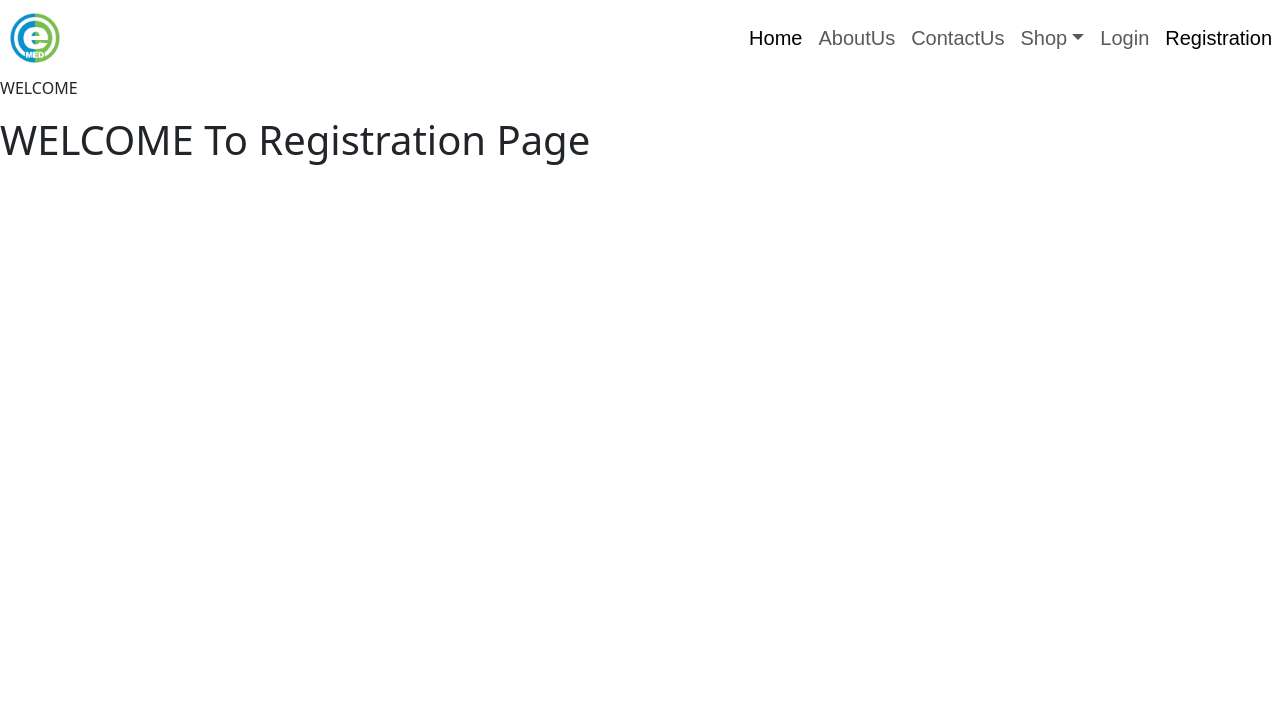
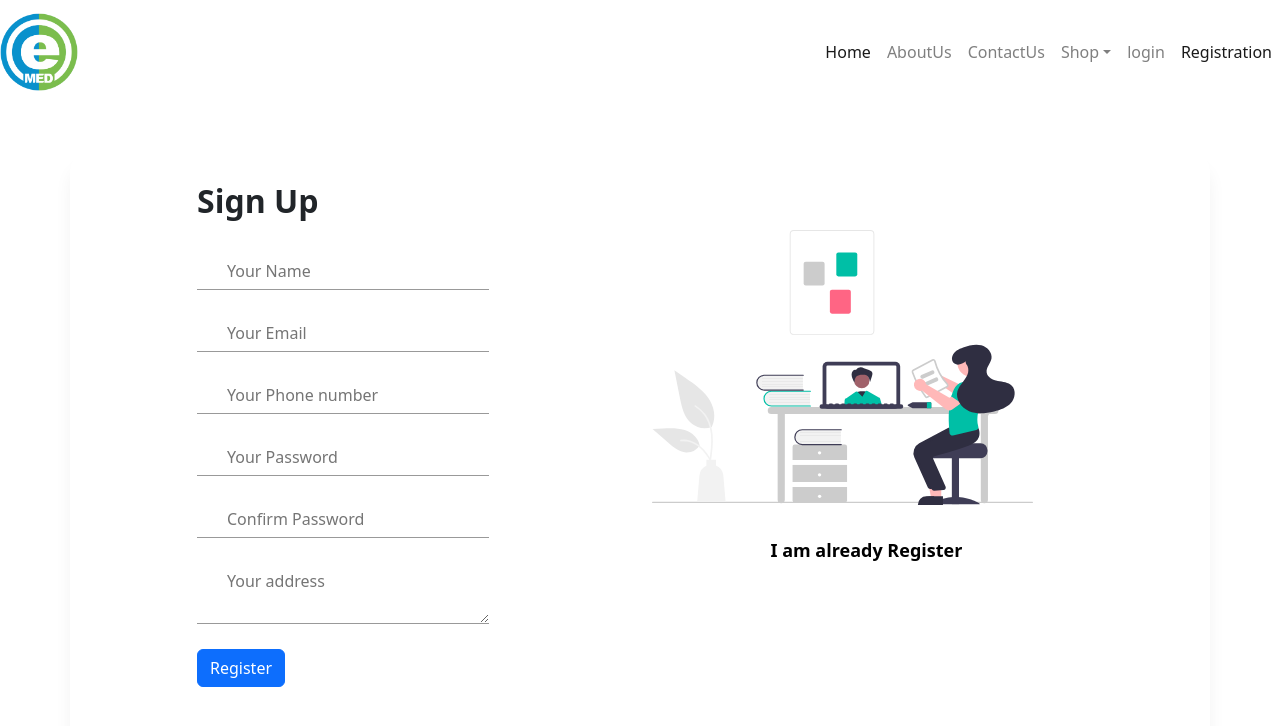
Before and after one commit to Nitaliagrawal/E-MED-Store, a React (Create React App) app in the folder client/: page /signup in a window 1280 px wide. Shown: the top 726 px of the page. Built offline with nearby package versions, Linux system fonts and the light colour scheme.

Commit message:
second commit

```diff
--- a/client/public/index.html
+++ b/client/public/index.html
@@ -8,7 +8,11 @@
   <meta name="theme-color" content="#000000" />
   <meta name="description" content="Web site created using create-react-app" />
   <link rel="apple-touch-icon" href="%PUBLIC_URL%/logo192.png" />
-  <link rel="manifest" href="%PUBLIC_URL%/manifest.json" />
+  <link rel="stylesheet" href="https://maxcdn.bootstrapcdn.com/font-awesome/4.7.0/css/font-awesome.min.css">
+  <link rel="stylesheet" href="https://fonts.googleapis.com/css?family=Roboto:400,700|Open+Sans:400,700">
+  <link href="https://fonts.googleapis.com/css2?family=Poppins:wght@300&display=swap" rel="stylesheet">
+  <link rel="stylesheet" href="https://cdnjs.cloudflare.com/ajax/libs/material-design-iconic-font/2.2.0/css/material-design-iconic-font.min.css">
+  <link rel="stylesheet" href="https://stackpath.bootstrapcdn.com/bootstrap/4.5.0/css/bootstrap.min.css">
   <link rel="icon" href="./logo.png" type="icon"/>
   <title>E-MED</title>
 </head>
--- a/client/src/App.css
+++ b/client/src/App.css
@@ -1,10 +1,8 @@
-body{
+body {
   background-color: #7bbd4d;
 }
 .App-logo {
-  margin-left: 10px;
-  width: 50px;
-  height: 50px;
+  width: 15%;
 }
 
 @media only screen and (max-width: 400px) {
@@ -12,7 +10,121 @@ body{
     width: 10%;
   }
 }
-#navbarSupportedContent{
-  font-family: 'Oswald', sans-serif;
-  font-size: 20px;
+/*register css */
+.container {
+  background: #fff;
+  margin: 0 auto;
+  box-shadow: 0px 15px 16.83px 0.17px rgba(0, 0, 0, 0.05);
+  -moz-box-shadow: 0px 15px 16.83px 0.17px rgba(0, 0, 0, 0.05);
+  -webkit-box-shadow: 0px 15px 16.83px 0.17px rgba(0, 0, 0, 0.05);
+  -o-box-shadow: 0px 15px 16.83px 0.17px rgba(0, 0, 0, 0.05);
+  -ms-box-shadow: 0px 15px 16.83px 0.17px rgba(0, 0, 0, 0.05);
+  border-radius: 20px;
+  -moz-border-radius: 20px;
+  -webkit-border-radius: 20px;
+  -o-border-radius: 20px;
+  -ms-border-radius: 20px;
 }
+
+.form-title {
+  margin-bottom: 33px;
+  font-weight: bold;
+}
+
+
+.signup{
+  height: 85vh;
+  display: grid;
+
+}
+
+.signup-content,.signin-content {
+  padding: 30px 10px;
+}
+.signup-form,
+.signin-form {
+  width: 60%;
+  overflow: hidden;
+}
+
+.material-icons-name {
+  font-size: 18px;
+}
+
+.signup-form{
+  margin-left: 75px;
+  margin-right: 75px;
+  padding-left: 30px;
+}
+
+.form-group {
+  position: relative;
+  margin-bottom: 25px;
+  overflow: hidden;
+}
+input,textarea {
+  width: 100%;
+  display: block;
+  border: none;
+  border-bottom: 1px solid #999;
+  padding: 6px 30px;
+  font-family: "Poppins", sans-serif;
+  box-sizing: border-box;
+}
+
+input:focus,
+textarea:focus {
+  border-bottom: 1px solid #222 !important;
+}
+label {
+  position: absolute;
+  left: 0px;
+  top: 50%;
+  transform: translateY(-50%);
+  -moz-transform: translateY(-50%);
+  -webkit-transform: translateY(-50%);
+  -o-transform: translateY(-50%);
+  -ms-transform: translateY(-50%);
+  color: #222;
+}
+input:focus,
+select:focus,
+textarea:focus {
+  outline: none;
+  box-shadow: none !important;
+
+}
+.signup-image{
+  display: flex;
+  flex-direction: column;
+  width: 80%;
+}
+.signin-image{
+  display: flex;
+  flex-direction: column;
+  width: 85%;
+  margin-left: 25px;
+  margin-right: 25px;
+  padding-left: 10px;
+}
+.signup-image-link,.signin-image-link{
+  text-decoration: none;
+  color: black;
+  font-size: large;
+  font-weight: bold;
+}
+@media only screen and (max-width: 400px) {
+  .signup-form,.signin-form {
+    margin-left: 5px;
+    padding-left: 2px;
+    width: 100%;
+  }
+
+}
+@media only screen and (max-width: 500px) {
+  .signup-form,.signin-form {
+    margin-left: 5px;
+    padding-left: 2px;
+    width: 100%;
+  }
+}
--- a/client/src/components/Login.js
+++ b/client/src/components/Login.js
@@ -1,11 +1,64 @@
 import React from 'react'
+import login from '../images/login.svg';
+import { NavLink } from 'react-router-dom';
+
+
+
 
 const Login = () => {
     return (
-        <div>
-            <p>WELCOME</p>
-            <h1>WELCOME TO Login Page</h1>
-         </div>
+
+        <>
+            <section className="signin">
+                <div className="container mt-5">
+                    <div className="signin-content">
+                        <div className="row">
+                            <div className="col-md-6 col-sm-5">
+                                <div className="signin-image">
+                                    <figure>
+                                        <img src={login} alt="loginpic" className="signin-image img-fluid pr-5 mr-5 mt-5" />
+                                    </figure>
+                                    <NavLink to="/signup" className="signin-image-link text-center mt-3">Create an Account</NavLink>
+                                </div>
+                            </div>
+                            <div className="col-md-6 col-sm-7">
+                                <div className="signin-form">
+                                    <h2 className="form-title">Sign In</h2>
+                                    <form className="register-form" id="register-form">
+                                        <div className="form-group">
+                                            <label htmlFor="name">
+                                                <i className="zmdi zmdi-account material-icons-name"></i>
+                                            </label>
+                                            <input type="text" name="name" id="name" placeholder="Your Name" />
+                                        </div>
+
+                                        <div className="form-group">
+                                            <label htmlFor="email">
+                                                <i className="zmdi zmdi-email material-icons-name"></i>
+                                            </label>
+                                            <input type="text" name="email" id="email" placeholder="Your Email" />
+                                        </div>
+
+                                        <div className="form-group">
+                                            <label htmlFor="password">
+                                                <i className="zmdi zmdi-lock material-icons-name"></i>
+                                            </label>
+                                            <input type="text" name="password" id="password" placeholder="Your Password" />
+                                        </div>
+
+
+                                        <div className="form-group form-button">
+                                            <button type="button" class="btn btn-primary form-submit" name="login" id="login">Login</button>
+                                        </div>
+                                    </form>
+                                </div>
+                            </div>
+
+                        </div>
+                    </div>
+                </div>
+            </section>
+        </>
     )
 }
 
--- a/client/src/components/Navbar.js
+++ b/client/src/components/Navbar.js
@@ -36,7 +36,7 @@ const Navbar = () => {
                             </div>
                         </li>
                         <li className="nav-item">
-                            <NavLink className="nav-link" to="/login">Login</NavLink>
+                            <NavLink className="nav-link" to="/login">login</NavLink>
                         </li>
                         <li className="nav-item">
                             <NavLink className="nav-link" to="/signup">Registration</NavLink>
--- a/client/src/components/Signup.js
+++ b/client/src/components/Signup.js
@@ -1,11 +1,73 @@
-import React from 'react'
+import React from 'react';
+import { NavLink } from 'react-router-dom';
+import signup from "../images/signup.svg";
 
 const Signup = () => {
     return (
-        <div>
-            <p>WELCOME</p>
-            <h1>WELCOME To Registration Page</h1>
-         </div>
+        <>
+            <section className="signup">
+                <div className="container mt-5">
+                    <div className="signup-content">
+                        <div className="row">
+                            <div className="col-md-6 col-sm-7">
+                                <div className="signup-form">
+                                    <h2 className="form-title">Sign Up</h2>
+                                    <form className="register-form" id="register-form">
+                                        <div className="form-group">
+                                            <label htmlFor="name">
+                                             <i className="zmdi zmdi-account material-icons-name"></i>
+                                            </label>
+                                            <input type="text" name="name" id="name" placeholder="Your Name" />
+                                        </div>
+                                        <div className="form-group">
+                                            <label htmlFor="email">
+                                                <i className="zmdi zmdi-email material-icons-name"></i>
+                                            </label>
+                                            <input type="text" name="email" id="email" placeholder="Your Email" />
+                                        </div>
+                                        <div className="form-group">
+                                            <label htmlFor="phone">
+                                                <i className="zmdi zmdi-phone-in-talk material-icons-name"></i>
+                                            </label>
+                                            <input type="number" name="phone" id="phone" placeholder="Your Phone number" />
+                                        </div>
+                                        <div className="form-group">
+                                            <label htmlFor="password">
+                                                <i className="zmdi zmdi-lock material-icons-name"></i>
+                                            </label>
+                                            <input type="text" name="password" id="password" placeholder="Your Password" />
+                                        </div>
+                                        <div className="form-group">
+                                            <label htmlFor="cpassword">
+                                                <i className="zmdi zmdi-lock material-icons-name"></i>
+                                            </label>
+                                            <input type="text" name="cpassword" id="cpassword" placeholder="Confirm Password" />
+                                        </div>
+                                        <div className="form-group">
+                                            <label htmlFor="address">
+                                                <i className="zmdi zmdi-pin material-icons-name"></i>
+                                            </label>
+                                            <textarea  id="address" rows="2" cols="44"  placeholder="Your address"></textarea>
+                                        </div>
+                                        <div className="form-group form-button">
+                                            <button type="button" class="btn btn-primary form-submit" name="signup" id="signup">Register</button>
+                                        </div>
+                                    </form>
+                                </div>
+                            </div>
+                            <div className="col-md-6 col-sm-5">
+                                <div className="signup-image">
+                                    <figure>
+                                        <img src={signup} alt="registrationpic" className="img-fluid pr-5 mr-5 mt-5" />
+                                    </figure>
+                                    <NavLink to="/login" className="signup-image-link text-center mt-3">I am already Register</NavLink>
+                                </div>
+                            </div>
+                        </div>
+                    </div>
+                </div>
+            </section>
+        </>
     )
 }
 
```
Also changed, not shown: client/src/images/login.svg (added), client/src/images/signup.svg (added).
